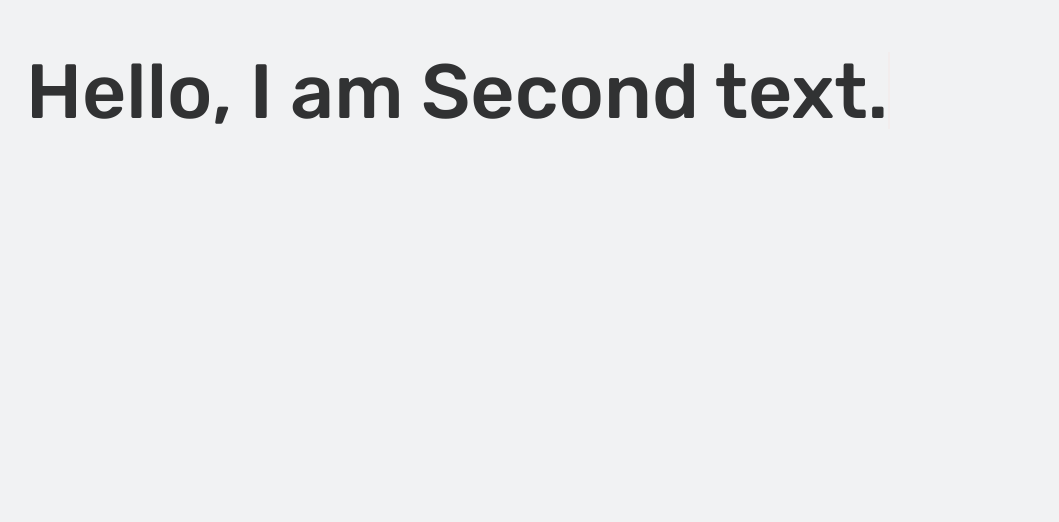
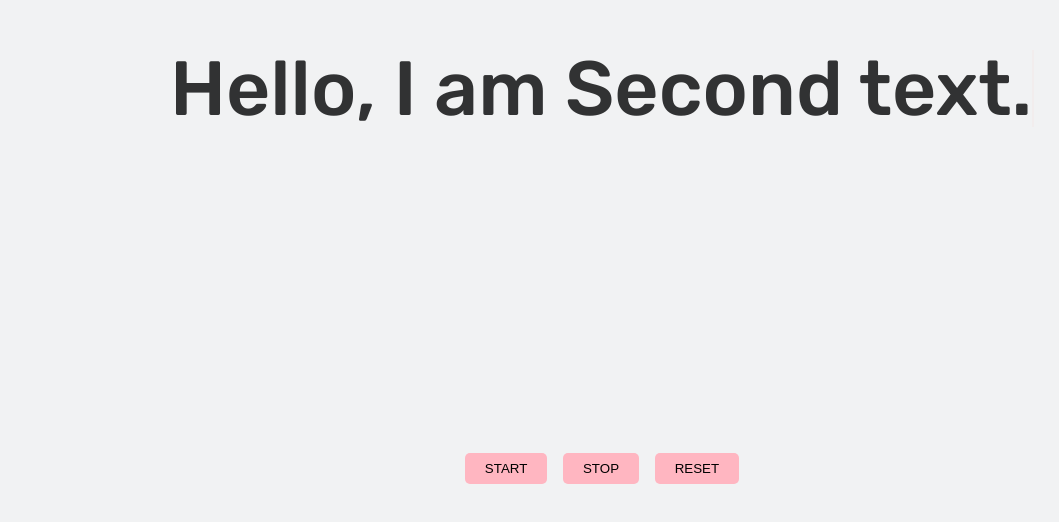
Before and after one commit to NazmusSayad/type-writer, a plain HTML site: page index.html in a window 1280 px wide. Shown: the part 276-798 px from the top of the page, without its empty margins (38-1097 px from the left). Drawn offline with Linux system fonts and the light colour scheme.

Commit message:
start-stop button

```diff
--- a/index.html
+++ b/index.html
@@ -10,8 +10,16 @@
       <script defer src="./script.js"></script>
    </head>
    <body>
-      <div id="hero">
-         <h1>Hello, I am <span id="text"></span><i></i></h1>
+      <div id="hero" class="hero">
+         <div class="hero__heading">
+            <h1>Hello, I am <span id="text"></span><i></i></h1>
+         </div>
+
+         <div class="hero__buttons">
+            <button onclick="typer.start()">Start</button>
+            <button onclick="typer.stop()">Stop</button>
+            <button onclick="typer.reset()">Reset</button>
+         </div>
       </div>
    </body>
 </html>
--- a/style.scss
+++ b/style.scss
@@ -25,12 +25,18 @@ body {
    font-family: "Rubik", sans-serif;
 }
 
-#hero {
+.hero {
+   display: flex;
+   flex-direction: column;
    min-height: 100vh;
-   padding: 0 5vw;
+   place-items: center;
+
+   &__heading {
+      flex: 1;
+      display: flex;
+      align-items: center;
 
       h1 {
-      margin-top: calc(45vh - 0.5em);
          font-size: clamp(2.5rem, 6vw, 6rem);
          font-weight: 500;
       }
@@ -46,3 +52,26 @@ body {
          animation-duration: 0.85s;
       }
    }
+
+   &__buttons {
+      display: flex;
+      gap: 1rem;
+      margin-bottom: 5vh;
+
+      button {
+         cursor: pointer;
+         background: lightpink;
+         outline: 0;
+         border: 0;
+         padding: 0.5rem 1.24rem;
+         font-weight: 500;
+         text-transform: uppercase;
+         border-radius: 5px;
+         transition: background 0.3s ease-in-out;
+
+         &:hover {
+            background: pink;
+         }
+      }
+   }
+}
```
Also changed, not shown: style.css. Lines whose indentation alone changed are shown as unchanged.
